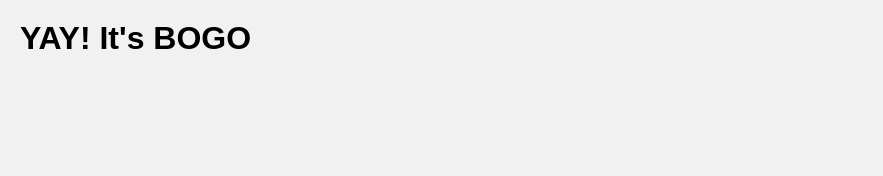
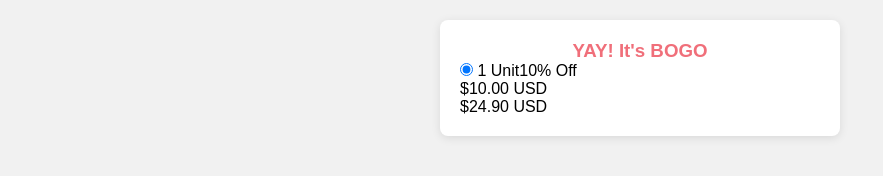
Before and after one commit to AKashT1729/Assignment_addCart, a plain HTML site: page index.html in a window 1280 px wide. Shown: the whole page, without its empty margins (0-883 px from the left). Drawn offline with Linux system fonts and the light colour scheme.

Commit message:
refactor layout and styles for BOGO section

```diff
--- a/index.html
+++ b/index.html
@@ -9,7 +9,13 @@
     </head>
     <body>
         <div class="container">
-            <h1>YAY! It's BOGO</h1>
+            <h3>YAY! It's BOGO</h3>
+            <div class="product-option">
+                <input type="radio" name="unit" id="one-unit" value="1" checked />
+                <label for="one-unit">1 Unit<span class="discount">10% Off</span></label>
+                <div class="price">$10.00 USD</div>
+                <div class="original-price">$24.90 USD</div>
+            </div>
         </div>
         <script src="index.js"></script>
     </body>
--- a/style.css
+++ b/style.css
@@ -8,3 +8,15 @@ body{
     background-color: #f1f1f1;
     padding: 20px;
 }
+.container{
+    background-color: #fff;
+    border-radius: 8px;
+    padding: 20px;
+    box-shadow: 0 2px 10px rgba(0, 0, 0, 0.1);
+    width: 400px;
+    margin: auto;
+}
+h3{
+    text-align: center;
+    color: #f06f7a;
+}
```
